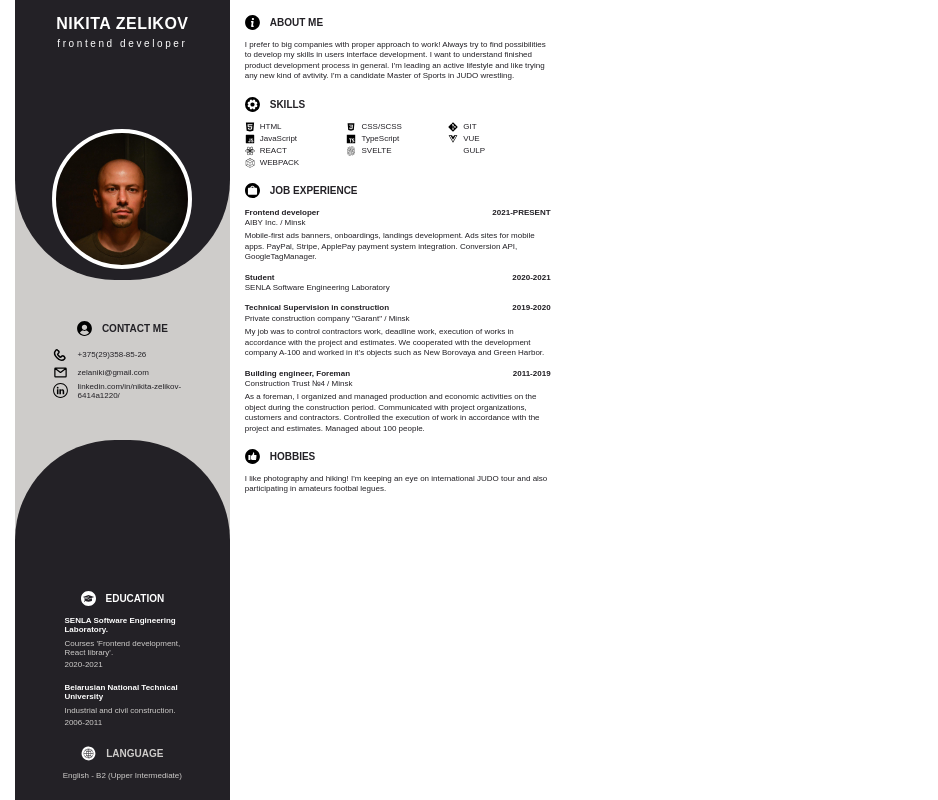
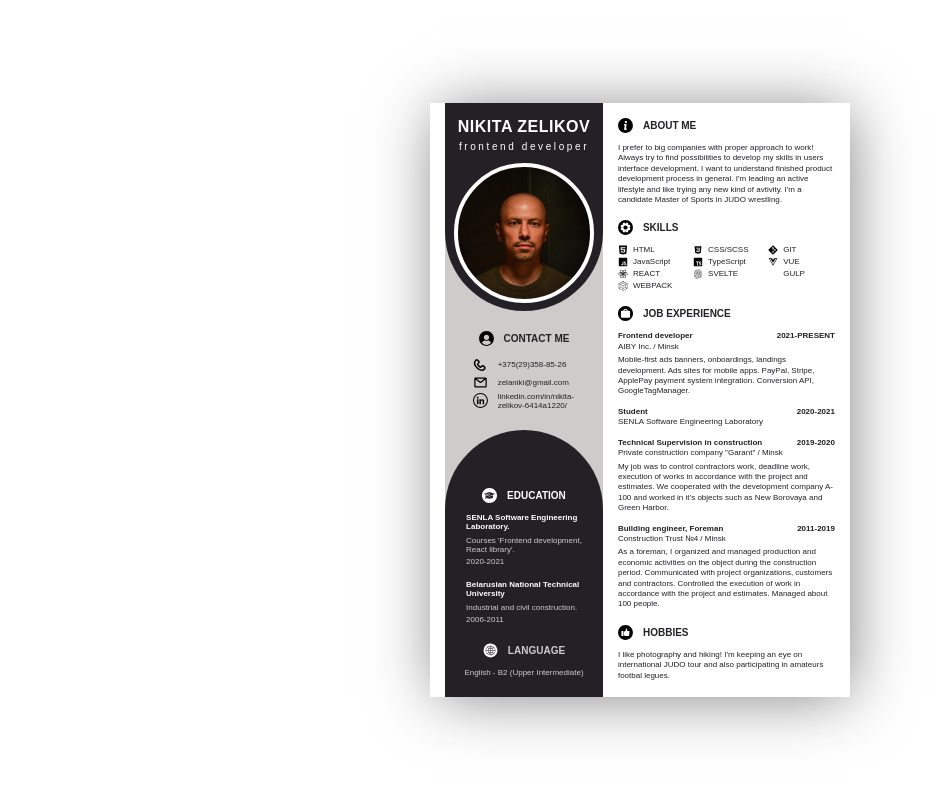
Before and after one commit to MikitaZelikov/my_cv, a website built with webpack: page index.html in a window 1280 px wide. Shown: the whole page, without its empty margins (0-938 px from the left). Built offline with nearby package versions, Linux system fonts and the light colour scheme; files whose address does not match are found by name.

Commit message:
set document size

```diff
--- a/styles/style.css
+++ b/styles/style.css
@@ -1,17 +1,21 @@
 @import "./reset.css";
 
 html {
-    width: 70.7vh;
-    height: 100vh;
+    display: flex;
+    justify-content: center;
+    align-items: center;
     font-size: 10px;
+    width: 100%;
+    height: 100%;
 }
 
 body {
-    width: 100%;
-    height: 100%;
+    width: calc(59.4rem * 0.707);
+    height: 59.4rem;
     font-size: 0.8rem;
     font-family: "Asap", sans-serif;
     background-color: #ffffff;
+    box-shadow: 3px 3px 60px -5px rgba(35,33,38,0.6);
 }
 
 p {
```
Also changed, not shown: README.md (deleted).
